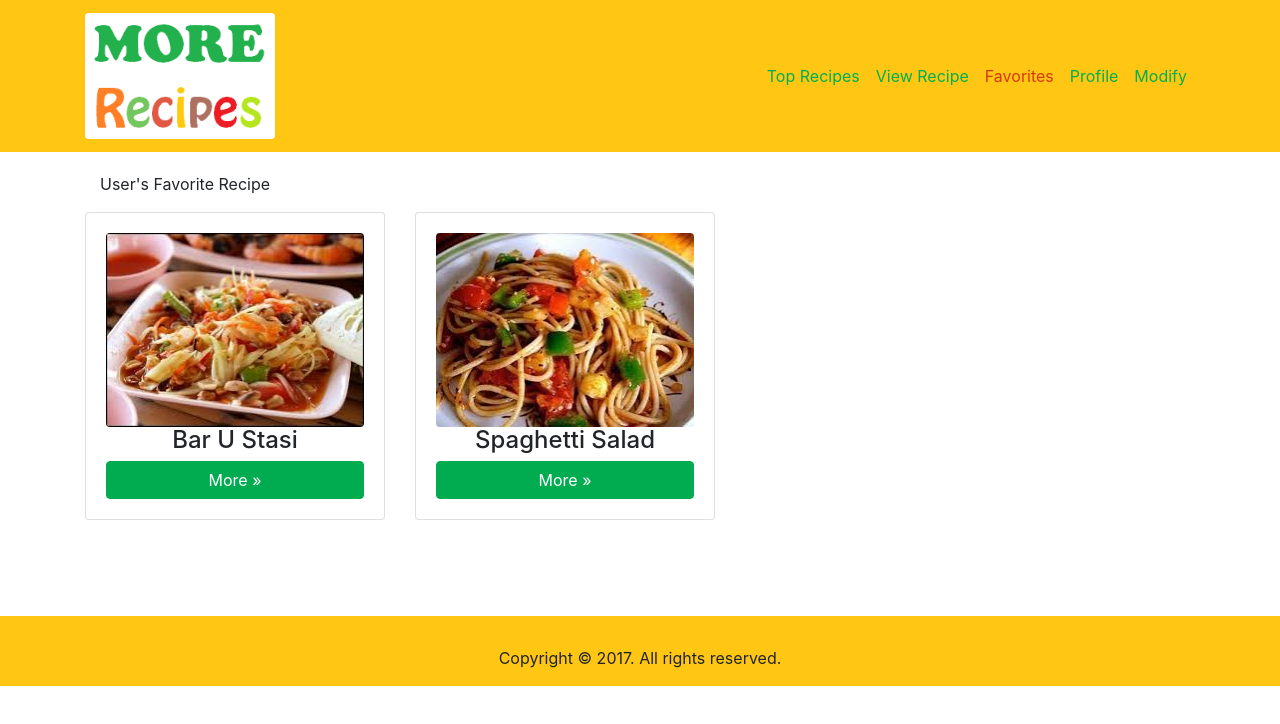
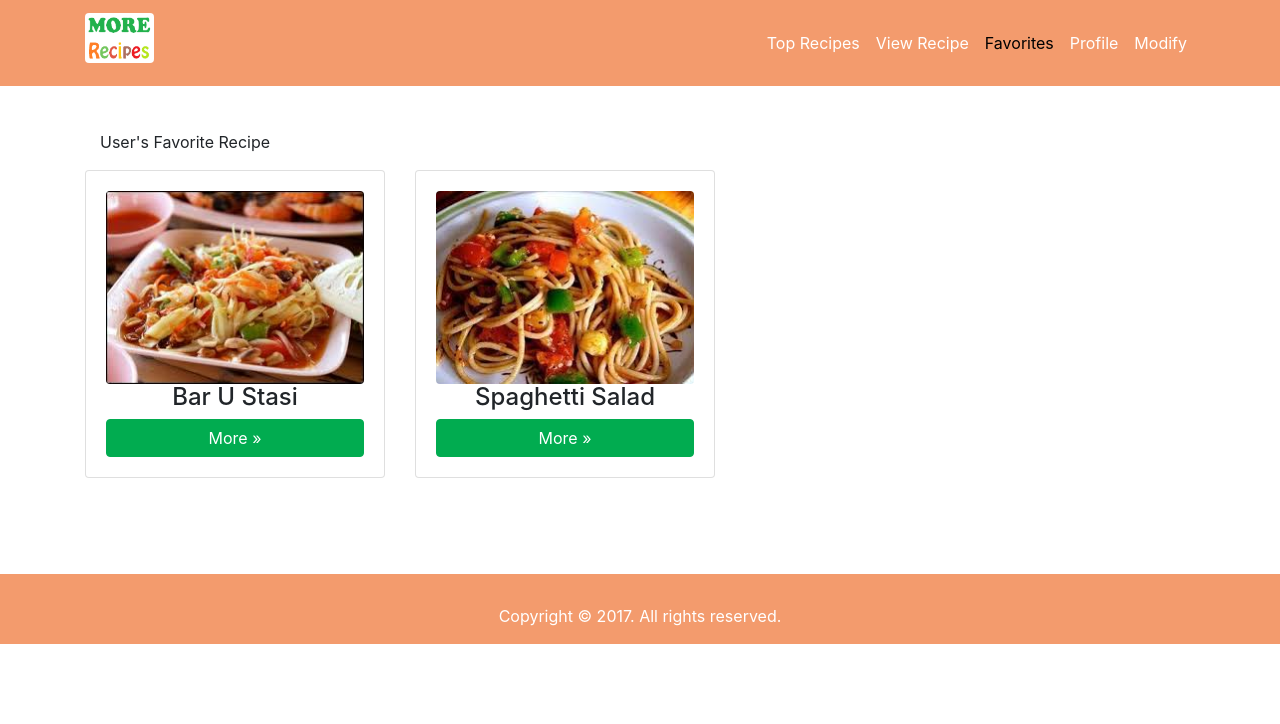
Before and after one commit to seunmeme/More_Recipes, a plain HTML site: page template/favorites.html in a window 1280 px wide. Drawn offline with Linux system fonts and the light colour scheme.

Commit message:
add modified template

```diff
--- a/template/css/main.css
+++ b/template/css/main.css
@@ -10,14 +10,14 @@
 #more-recipes-navbar.navbar-dark .navbar-nav .nav-link:hover,
 #more-recipes-navbar.navbar-dark .navbar-nav .nav-link:focus
 {
-	color:rgba(216, 56, 7, 0.5);
+	color:rgba(216, 66, 7, 0.5);
 }
 
 #more-recipes-navbar.navbar-dark .navbar-nav .nav-link{
-	color: #00b04e;
+	color: #fff;
 }
 #more-recipes-navbar.navbar-dark .navbar-nav .nav-item.active .nav-link{
-	color: #d83807;
+	color: #000;
 }
 #more-recipes-navbar.navbar-dark .navbar-nav .nav-item.active .nav-link:hover,
 #more-recipes-navbar.navbar-dark .navbar-nav .nav-item.active .nav-link:focus{
--- a/template/favorites.html
+++ b/template/favorites.html
@@ -8,17 +8,17 @@
 	<title>Favorite Recipes</title>
 </head>
 <body>
-<nav class="navbar navbar-expand-sm navbar-dark bg-orange" id="more-recipes-navbar">
+<nav style="background-color:#F39B6D" class="navbar navbar-expand-sm navbar-dark bg-orange" id="more-recipes-navbar">
 <div class="container">
 <button class="navbar-toggler" type="button" data-toggle="collapse" data-target="#nav-content" aria-controls="nav-content" aria-expanded="false" aria-label="Toggle navigation">
 <span class="navbar-toggler-icon"></span>
 </button>
 
 <!-- Brand -->
-    <a class="navbar-brand" href="index.html"><img src="images/Recipes.png" class="img-fluid rounded" alt="More Recipe Logo"/></a>
+<a style="height: 70px" class="navbar-brand" href="#"><img style="height: 50px" src="images/Recipes.png" class="img-fluid rounded" alt="More Recipe Logo"/></a>
 
 <!-- Links -->
-    <div class="collapse navbar-collapse justify-content-end" id="nav-content">
+    <div  class="collapse navbar-collapse justify-content-end" id="nav-content">
             <ul class="navbar-nav">
                     <li class="nav-item">
                        <a class="nav-link" href="top-recipes.html">Top Recipes</a>
@@ -42,6 +42,7 @@
 <section class="search-layout">
     <div class="container">
         <div style="max-width: 960px; margin-top:20px;">
+            <br>
             <p class=".h4" style="padding-left:15px">User's Favorite Recipe</p>
             <div class="row">
                 <div class="col-sm-4">
@@ -66,10 +67,10 @@
     <br>
     <br>
 </section>
-<footer class="bg-orange" style="padding-top:30px;">
+<footer style="padding-top:30px; background-color:#F39B6D">
     <div class="container">
             <div class="row">
-            <div class="col-sm-12"><p>Copyright &copy; 2017. All rights reserved.</p></div>
+            <div class="col-sm-12"><p style="color:#fff">Copyright &copy; 2017. All rights reserved.</p></div>
             </div>
 </footer>
 <script type="text/javascript" src="js/jquery.min.js"></script>
```
Also changed, not shown: template/index.html (+5 -4 lines), template/modify.html (+4 -4 lines), template/profile.html (+5 -4 lines), template/recipe-details.html (+5 -4 lines), template/top-recipes.html (+4 -4 lines).
